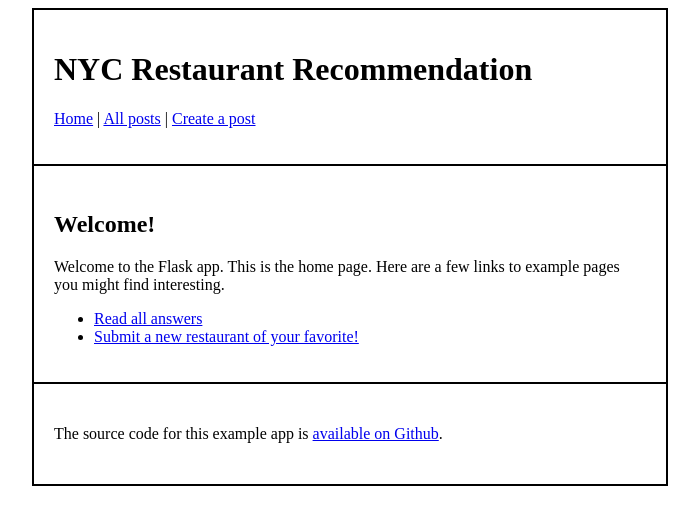
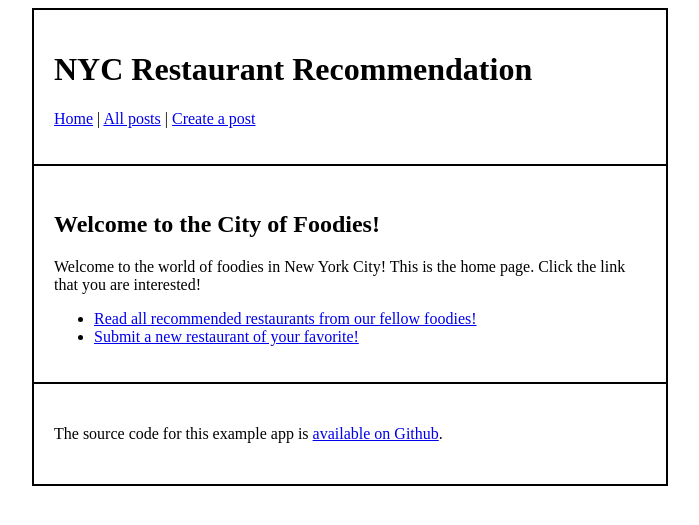
Before and after one commit to demig5/webapp, a Flask app: page / in a window 1280 px wide. Shown: the top 525 px of the page, without its empty margins (290-989 px from the left). Run offline with Flask 2, Linux system fonts and the light colour scheme; parts of the project's set-up code (start-up, migrations or seed data) failed here and were passed over.

Commit message:
let's go

```diff
--- a/app.py
+++ b/app.py
@@ -65,6 +65,8 @@ def create_post():
     """
     name = request.form['fname']
     message = request.form['fmessage']
+    review = request.form["freview"]
+
 
 
     # create a new document with the data the user entered
--- a/templates/create.html
+++ b/templates/create.html
@@ -8,6 +8,10 @@
     <textarea type="text" id="fmessage" name="fmessage"></textarea>
   </p>
   <p>
+    Review:
+    <textarea type="text" id="freview" name="freview"></textarea>
+  </p>
+  <p>
     <a href="{{ url_for('read')}}">Cancel</a>
     <input type="submit" name="post-btn" value="Post" />
   </p>
--- a/templates/index.html
+++ b/templates/index.html
@@ -1,10 +1,10 @@
 {% extends 'base.html' %}
 
 {% block container %}
-<h2>Welcome!</h2>
-<p>Welcome to the Flask app. This is the home page. Here are a few links to example pages you might find interesting.
+<h2>Welcome to the City of Foodies!</h2>
+<p>Welcome to the world of foodies in New York City! This is the home page. Click the link that you are interested!
     <ul>
-        <li><a href="{{ url_for('read')}}">Read all answers</a></li>
+        <li><a href="{{ url_for('read')}}">Read all recommended restaurants from our fellow foodies!</a></li>
         <li><a href="{{ url_for('create')}}">Submit a new restaurant of your favorite!</a></li>
     </ul>
 </p>
```
Also changed, not shown: README.md.
